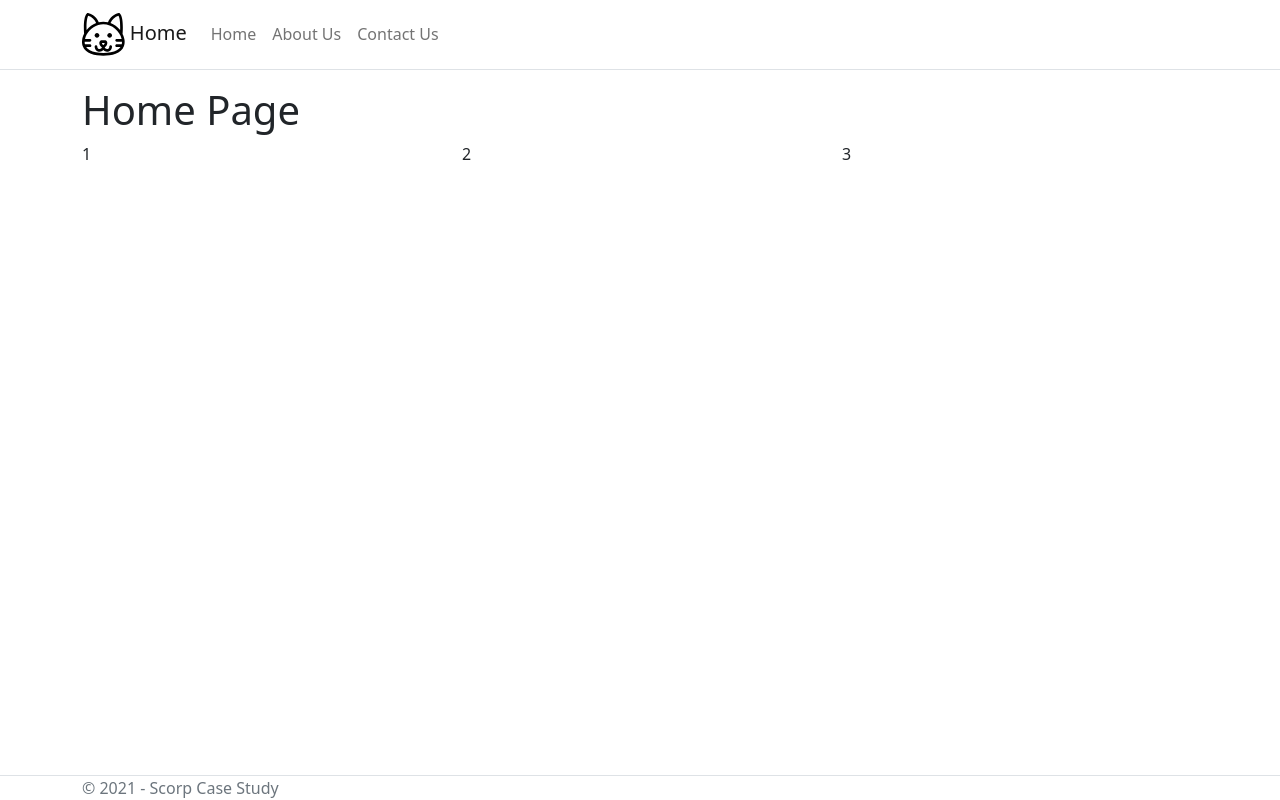
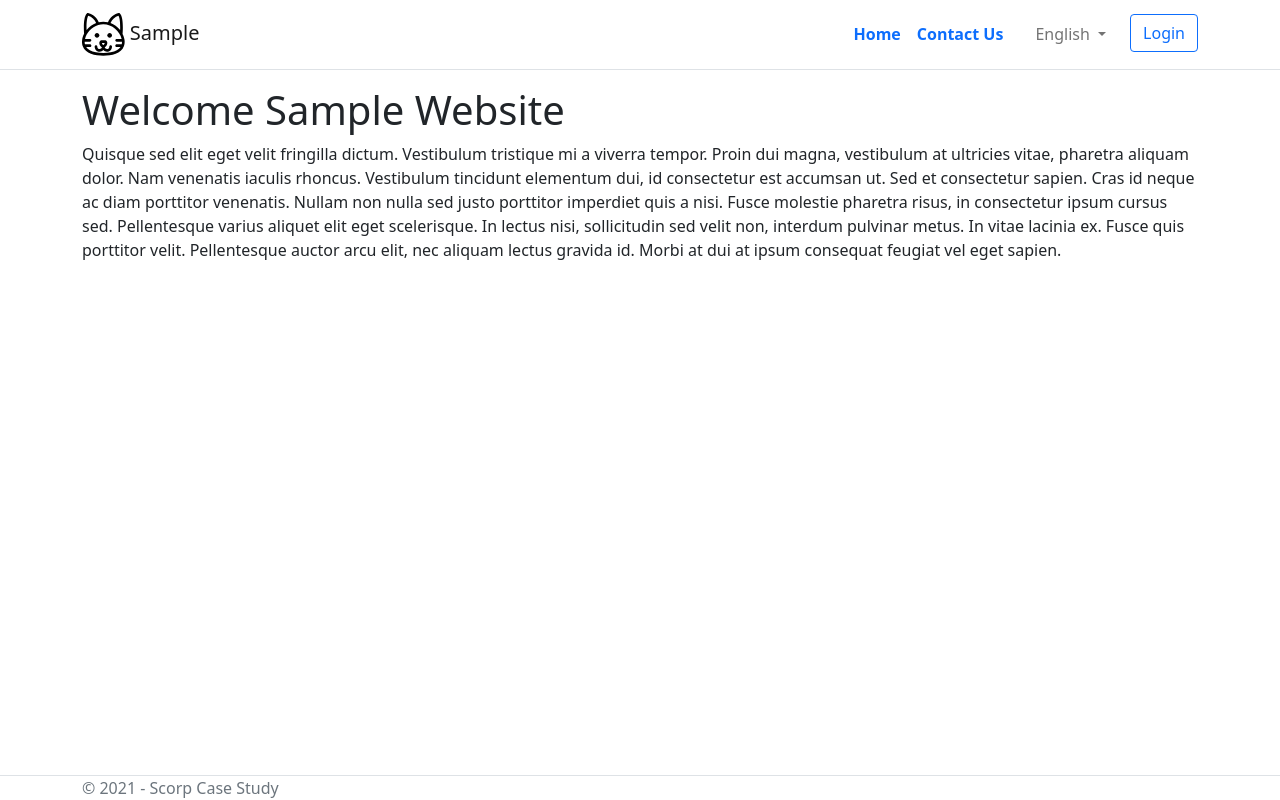
Before and after one commit to farukasyali/scorp-sample-website1, a Vue app: page / in a window 1280 px wide. Built offline with nearby package versions, Linux system fonts and the light colour scheme.

Commit message:
Vue projesi eklendi

```diff
--- a/package.json
+++ b/package.json
@@ -8,8 +8,10 @@
     "lint": "vue-cli-service lint"
   },
   "dependencies": {
+    "bootstrap": "^5.1.0",
+    "bootstrap-vue": "^2.21.2",
     "core-js": "^3.6.5",
-    "vue": "^2.6.11",
+    "vue": "^2.6.14",
     "vue-router": "^3.5.2"
   },
   "devDependencies": {
--- a/src/App.vue
+++ b/src/App.vue
@@ -4,9 +4,12 @@
     <div class="container">
       <main role="main" class="pb-3">
         <router-view></router-view>
+        <button type="button" class="d-none" data-bs-toggle="modal" data-bs-target="#login-modal" id="login-modal-btn"></button>
       </main>
     </div>
     <app-footer></app-footer>
+    <app-login></app-login>
+
   </div>
 </template>
 
@@ -15,12 +18,14 @@
 
   import Header from "./components/shared/Header";
   import Footer from "./components/shared/Footer";
+  import LoginModal from "./components/LoginModal.vue";
 
   export default {
 
     components: {
       appHeader: Header,
-      appFooter: Footer
+      appFooter: Footer,
+      appLogin: LoginModal
     }
   }
 </script>
--- a/src/components/AboutUs.vue
+++ /dev/null
@@ -1,19 +0,0 @@
-<template>
-    <div>
-    <h1>About Us</h1>
-    <div class="row">
-        <div class="col">1</div>
-        <div class="col">2</div>
-        <div class="col">3</div>
-    </div>
-</div>
-</template>
-
-<script>
-    import { eventBus } from "../main";
-    export default {
-        mounted(){
-            eventBus.$emit("pageChanged", "About Us");
-        }
-    }
-</script>
--- a/src/components/Home.vue
+++ b/src/components/Home.vue
@@ -1,11 +1,12 @@
 <template>
 <div>
 
-    <h1>Home Page</h1>
+    <h1>Welcome Sample Website</h1>
     <div class="row">
-        <div class="col">1</div>
-        <div class="col">2</div>
-        <div class="col">3</div>
+        <div class="col">
+          Quisque sed elit eget velit fringilla dictum. Vestibulum tristique mi a viverra tempor. Proin dui magna, vestibulum at ultricies vitae, pharetra aliquam dolor. Nam venenatis iaculis rhoncus. Vestibulum tincidunt elementum dui, id consectetur est accumsan ut. Sed et consectetur sapien. Cras id neque ac diam porttitor venenatis. Nullam non nulla sed justo porttitor imperdiet quis a nisi. Fusce molestie pharetra risus, in consectetur ipsum cursus sed. Pellentesque varius aliquet elit eget scelerisque. In lectus nisi, sollicitudin sed velit non, interdum pulvinar metus. In vitae lacinia ex. Fusce quis porttitor velit. Pellentesque auctor arcu elit, nec aliquam lectus gravida id. Morbi at dui at ipsum consequat feugiat vel eget sapien.
+        </div>
+
     </div>
 </div>
 </template>
@@ -20,7 +21,7 @@
 
     },
     mounted(){
-      eventBus.$emit("pageChanged", "Home");
+      eventBus.$emit("pageChanged", "Sample");
     }
   }
 </script>
--- /dev/null
+++ b/src/components/LoginModal.vue
@@ -0,0 +1,74 @@
+<template>
+    <div class="modal fade" id="login-modal" tabindex="-1" aria-labelledby="exampleModalLabel" aria-hidden="true">
+    <div class="modal-dialog modal-dialog-centered">
+        <div class="modal-content">
+        <div class="modal-header">
+            <h5 class="modal-title" id="exampleModalLabel">Login</h5>
+            <button type="button" class="btn-close" data-bs-dismiss="modal" aria-label="Close" id="login-modal-close-btn"></button>
+        </div>
+        <div class="modal-body">
+            <form v-on:submit="loginUser($event)">
+                <div class="mb-3">
+                    <label  class="form-label">Title</label>
+                    <input type="text" class="form-control" v-model="user.title" >
+                </div>
+                <div class="mb-3">
+                    <label  class="form-label">Name</label>
+                    <input type="text" class="form-control" v-model="user.name">
+                </div>
+
+                <div class="mb-3">
+                    <label  class="form-label">E-mail</label>
+                    <input type="e-mail" class="form-control" v-model="user.email">
+                </div>
+
+                <div class="mb-3">
+                    <label class="form-label">Password</label>
+                    <input type="password" class="form-control" v-model="user.password">
+                </div>
+
+                <div class="mb-3">
+                    <label class="form-label">Language</label>
+                    <select class="form-select" v-model="user.language">
+                        <option value="en" >English</option>
+                        <option value="tr">Turkish</option>
+                    </select>
+                </div>
+
+                <button type="submit" class="btn btn-primary float-end">Login</button>
+                </form>
+        </div>
+
+        </div>
+    </div>
+    </div>
+</template>
+
+<script>
+  import { eventBus } from "../main";
+
+  export default {
+      data(){
+          return{
+            user:{
+                title: "",
+                name: "",
+                email: "",
+                password: "",
+                language: "en"
+
+             },
+          }
+      },
+
+      methods:{
+        loginUser(e){
+            e.preventDefault();
+            eventBus.$emit("userLoggedin", this.user);
+            document.getElementById('login-modal-close-btn').click();
+            this.user = {};
+
+        }
+    }
+}
+</script>
--- a/src/components/shared/Header.vue
+++ b/src/components/shared/Header.vue
@@ -18,22 +18,48 @@
                             aria-expanded="false" aria-label="Toggle navigation">
                         <span class="navbar-toggler-icon"></span>
                     </button>
-                    <div class="navbar-collapse collapse d-sm-inline-flex justify-content-between">
-                        <ul class="navbar-nav flex-grow-1">
+                    <div class="d-flex flex-row-reverse">
+                        <div class="navbar-collapse collapse d-sm-inline-flex justify-content-between">
+                            <ul class="navbar-nav flex-grow-1">
 
-                                <router-link tag="li" to="/" active-class="active" class="nav-item">
-                                    <a class="nav-link ">Home</a>
+                                <router-link tag="li" to="/" active-class="active" class="nav-item ">
+                                    <a class="nav-link text-primary fw-bold">Home</a>
                                 </router-link>
 
-                                 <router-link tag="li" to="/about-us" active-class="active" class="nav-item">
-                                    <a class="nav-link ">About Us</a>
+                                <router-link tag="li" to="/contact-us" active-class="active" class="nav-item ">
+                                    <a class="nav-link text-primary fw-bold">Contact Us</a>
                                 </router-link>
 
-                                <router-link tag="li" to="/contact-us" active-class="active" class="nav-item">
-                                    <a class="nav-link ">Contact Us</a>
-                                </router-link>
+                                <li class="nav-item dropdown">
+                                    <a class="nav-link dropdown-toggle mx-3" href="#" id="navbarDropdownMenuLink" role="button" data-bs-toggle="dropdown" aria-expanded="false">
+                                        {{selectedLang.title}}
+                                    </a>
+                                    <ul class="dropdown-menu" aria-labelledby="navbarDropdownMenuLink">
+                                        <li><button class="dropdown-item" v-on:click="changeLang('en')" >English</button></li>
+                                        <li><button class="dropdown-item" v-on:click="changeLang('tr')">Turkish</button></li>
+                                    </ul>
+                                </li>
+
+                                <li class="nav-item">
+                                    <button class="btn btn-outline-primary" type="button"
+                                    v-on:click="openLoginModal"
+                                    v-if="checkIfLoggedin() == false">
+                                        Login
+                                    </button>
+                                </li>
+
+                                <li class="nav-item dropdown" v-if="checkIfLoggedin()">
+                                    <a class="nav-link dropdown-toggle" href="#" id="navbarDropdownMenuLink" role="button" data-bs-toggle="dropdown" aria-expanded="false">
+                                      <span class="text-success text-dark">Ömer Faruk Asyalıoğlu</span>
+                                    </a>
+                                    <ul class="dropdown-menu" aria-labelledby="navbarDropdownMenuLink">
+                                        <li><div class="dropdown-item" >farukasyali@gmail.com</div></li>
+                                        <li><button class="dropdown-item text-primary fw-bold" v-on:click="logOut">Logout</button></li>
+                                    </ul>
+                                </li>
 
                         </ul>
+                    </div>
                     </div>
                 </div>
             </nav>
@@ -44,17 +70,60 @@
 <script>
 
     import  {eventBus}  from "../../main";
+
     export default {
         data(){
             return{
                 pageName: "Home",
+                loggedUser: {},
+                selectedLang: { code: "en", title: "English"},
             }
+        },
+
+        methods: {
+            openLoginModal()
+            {
+                document.getElementById('login-modal-btn').click();
+            },
+
+            changeLang(code){
+                if(code == "en")
+                    this.selectedLang = { code: "en", title: "English"};
+                else
+                    this.selectedLang = { code: "tr", title: "Türkçe"};
+            },
+
+            checkIfLoggedin(){
+                if(Object.entries(this.loggedUser).length == 0)
+                    return false;
+                else
+                    return true;
+
+            },
+
+            logOut() {
+                this.loggedUser = {};
+
+            },
+
+
         },
 
         created(){
             eventBus.$on("pageChanged", (name) => {
                 this.pageName = name;
+            }),
+
+            eventBus.$on("userLoggedin", (user) => {
+                this.loggedUser = user;
+
+                if(user.language == "en")
+                    this.selectedLang = { code: "en", title: "English"};
+                else
+                    this.selectedLang = { code: "tr", title: "Türkçe"};
             })
-        }
+
+        },
+
     }
 </script>
--- a/src/routes.js
+++ b/src/routes.js
@@ -1,9 +1,7 @@
 import Home from "./components/Home";
-import AboutUs from "./components/AboutUs";
 import ContactUs from "./components/ContactUs";
 
 export const routes = [
     { path : '', component: Home },
-    { path : '/contact-us', component: ContactUs },
-    { path : '/about-us', component: AboutUs }
+    { path : '/contact-us', component: ContactUs }
 ];
```
Also changed, not shown: 1 other file (tests, documents, lock files or other folders).
